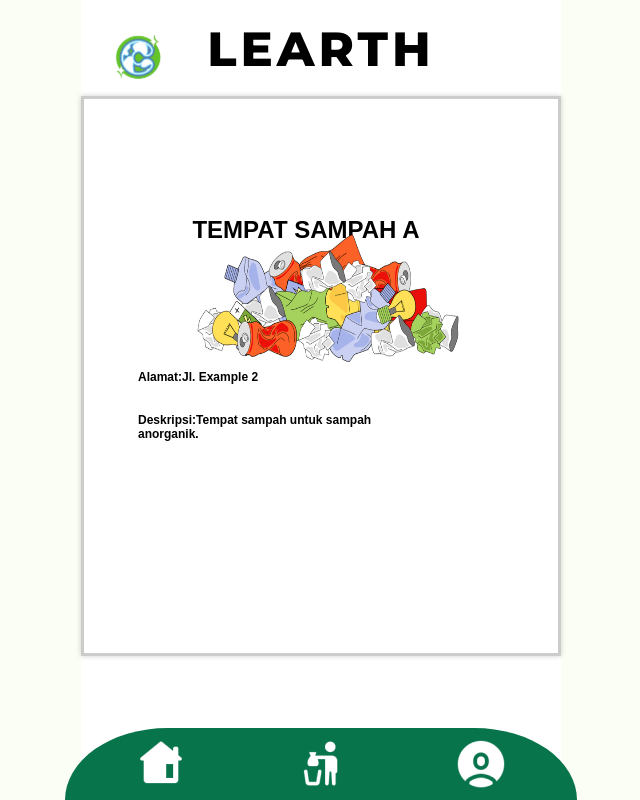
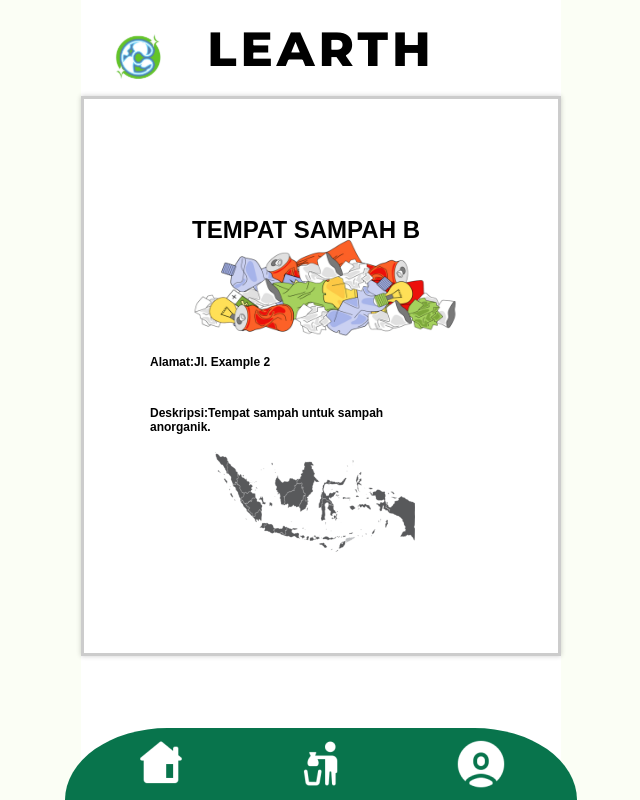
Before and after one commit to Rianakeni/Clone-Clearth, a React (Create React App) app: page /fitur2 in a window 1280 px wide. Shown: the whole page, without its empty margins (319-959 px from the left). Built offline with nearby package versions, Linux system fonts and the light colour scheme.

Commit message:
map udah connect

```diff
--- a/src/App.css
+++ b/src/App.css
@@ -69,9 +69,12 @@ body {
   height: 31px;
 }
 .tempat2{
+  box-sizing: border-box;
+  white-space: nowrap;
   margin-top: -350px;
-  margin-left: 20px;
+  margin-left: 200px;
   margin-bottom: -60px;
+  margin-right: -170px;
   font-weight: bold;
   font-size: 24px;
   font-family: "interr", sans-serif;
@@ -79,8 +82,10 @@ body {
   height: 31px;
 }
 .tempattext{
-  margin-top: 10px;
-  margin-left:-290px;
+  box-sizing: border-box;
+  margin-top: 40px;
+  margin-left:-100px;
+  margin-bottom: -20px;
   font-size: 12px;
   font-family: "interr", sans-serif;
   width: 244px;
@@ -584,8 +589,16 @@ button {
 }
 .imagefeat{
   width: 300px;
-  height: 200px;
+  height: 150px;
   margin-left: -250px;
   margin-top: -100px;
-  margin-bottom: -40px;
+  margin-bottom: -50px;
+  box-sizing: border-box;
 }
+.imagemaps{
+  box-sizing: border-box;
+  width: 200px;
+  height: 100px;
+  margin-top: 130px;
+  margin-right: 270px;
+}
--- a/src/components/data.json
+++ b/src/components/data.json
@@ -8,15 +8,15 @@
       "deskripsi": "Tempat sampah untuk sampah anorganik."
     },
     "tempatSampahC": {
-      "alamat": "Jl. Example 2",
+      "alamat": "Jl. Example 3",
       "deskripsi": "Tempat sampah untuk sampah anorganik."
     },
     "tempatSampahD": {
-      "alamat": "Jl. Example 2",
+      "alamat": "Jl. Example 4",
       "deskripsi": "Tempat sampah untuk sampah anorganik."
     },
     "tempatSampahE": {
-      "alamat": "Jl. Example 2",
+      "alamat": "Jl. Example 5",
       "deskripsi": "Tempat sampah untuk sampah anorganik."
     }
   }
--- a/src/fitur/fitur1.js
+++ b/src/fitur/fitur1.js
@@ -7,6 +7,7 @@ import SideBarButton3 from '../sidebar3.png';
 import sampah from '../components/assets/sampah1.png';
 import { useNavigate } from "react-router-dom";
 import data from "../components/data.json";
+import maps from "../components/assets/maps.png"
 
 function Fitur1(){
     const navigate = useNavigate();
@@ -25,6 +26,9 @@ function Fitur1(){
                         <img src={sampah} className='imagefeat' alt="image feat" />
                         <h3 className='tempattext'><strong>Alamat:</strong>{data.tempatSampahA.alamat}</h3>
                         <h3 className='tempattext'><strong>Deskripsi:</strong>{data.tempatSampahA.deskripsi}</h3>
+                        <button className="buttontiga" onClick={()=>navigate("/maps")}>
+                          <img src={maps} className="imagemaps" alt="imagemapss" />
+                        </button>
                     </div>
                 </div>
             </div>
--- a/src/fitur/fitur2.js
+++ b/src/fitur/fitur2.js
@@ -7,6 +7,7 @@ import SideBarButton3 from '../sidebar3.png';
 import sampah from '../components/assets/sampah1.png';
 import { useNavigate } from "react-router-dom";
 import data from "../components/data.json";
+import maps from "../components/assets/maps.png"
 
 
 function Fitur1(){
@@ -21,11 +22,14 @@ function Fitur1(){
                     <h2 className="clearth">LEARTH</h2>
                 </div>
                 <div className='transparent-container'>
-                    <h2 className='tempat2'>TEMPAT SAMPAH A</h2>
+                    <h2 className='tempat2'>TEMPAT SAMPAH B</h2>
                     <div>
                         <img src={sampah} className='imagefeat' alt="image feat" />
                         <h3 className='tempattext'><strong>Alamat:</strong>{data.tempatSampahB.alamat}</h3>
                         <h3 className='tempattext'><strong>Deskripsi:</strong>{data.tempatSampahB.deskripsi}</h3>
+                        <button className="buttontiga" onClick={()=>navigate("/maps")}>
+                          <img src={maps} className="imagemaps" alt="imagemapss" />
+                        </button>
                     </div>
                 </div>
             </div>
--- a/src/fitur/fitur3.js
+++ b/src/fitur/fitur3.js
@@ -7,6 +7,8 @@ import SideBarButton3 from '../sidebar3.png';
 import sampah from '../components/assets/sampah1.png';
 import { useNavigate } from "react-router-dom";
 import data from "../components/data.json";
+import maps from "../components/assets/maps.png"
+
 
 
 function Fitur1(){
@@ -21,11 +23,14 @@ function Fitur1(){
                     <h2 className="clearth">LEARTH</h2>
                 </div>
                 <div className='transparent-container'>
-                    <h2 className='tempat2'>TEMPAT SAMPAH A</h2>
+                    <h2 className='tempat2'>TEMPAT SAMPAH C</h2>
                     <div>
                         <img src={sampah} className='imagefeat' alt="image feat" />
                         <h3 className='tempattext'><strong>Alamat:</strong>{data.tempatSampahC.alamat}</h3>
                         <h3 className='tempattext'><strong>Deskripsi:</strong>{data.tempatSampahC.deskripsi}</h3>
+                        <button className="buttontiga" onClick={()=>navigate("/maps")}>
+                          <img src={maps} className="imagemaps" alt="imagemapss" />
+                        </button>
                     </div>
                 </div>
             </div>
--- a/src/fitur/fitur4.js
+++ b/src/fitur/fitur4.js
@@ -7,6 +7,8 @@ import SideBarButton3 from '../sidebar3.png';
 import sampah from '../components/assets/sampah1.png';
 import { useNavigate } from "react-router-dom";
 import data from "../components/data.json";
+import maps from "../components/assets/maps.png"
+
 
 function Fitur1(){
     const navigate = useNavigate();
@@ -20,11 +22,14 @@ function Fitur1(){
                     <h2 className="clearth">LEARTH</h2>
                 </div>
                 <div className='transparent-container'>
-                    <h2 className='tempat2'>TEMPAT SAMPAH A</h2>
+                    <h2 className='tempat2'>TEMPAT SAMPAH D</h2>
                     <div>
                         <img src={sampah} className='imagefeat' alt="image feat" />
                         <h3 className='tempattext'><strong>Alamat:</strong>{data.tempatSampahD.alamat}</h3>
                         <h3 className='tempattext'><strong>Deskripsi:</strong>{data.tempatSampahD.deskripsi}</h3>
+                        <button className="buttontiga" onClick={()=>navigate("/maps")}>
+                          <img src={maps} className="imagemaps" alt="imagemapss" />
+                        </button>
                     </div>
                 </div>
             </div>
--- a/src/fitur/fitur5.js
+++ b/src/fitur/fitur5.js
@@ -7,6 +7,7 @@ import SideBarButton3 from "../sidebar3.png";
 import sampah from "../components/assets/sampah1.png";
 import { useNavigate } from "react-router-dom";
 import data from "../components/data.json";
+import maps from "../components/assets/maps.png"
 
 function Fitur1() {
   const navigate = useNavigate();
@@ -20,9 +21,11 @@ function Fitur1() {
           <h2 className="clearth">LEARTH</h2>
         </div>
         <div className="transparent-container">
-          <h2 className="tempat2">TEMPAT SAMPAH A</h2>
+          <h2 className="tempat2">TEMPAT SAMPAH E</h2>
           <div>
+            <div>
             <img src={sampah} className="imagefeat" alt="image feat" />
+            </div>
             <h3 className="tempattext">
               <strong>Alamat:</strong>
               {data.tempatSampahE.alamat}
@@ -31,6 +34,9 @@ function Fitur1() {
               <strong>Deskripsi:</strong>
               {data.tempatSampahE.deskripsi}
             </h3>
+            <button className="buttontiga" onClick={()=>navigate("/maps")}>
+              <img src={maps} className="imagemaps" alt="imagemapss" />
+            </button>
           </div>
         </div>
       </div>
```
Also changed, not shown: src/components/assets/maps.png (added).
